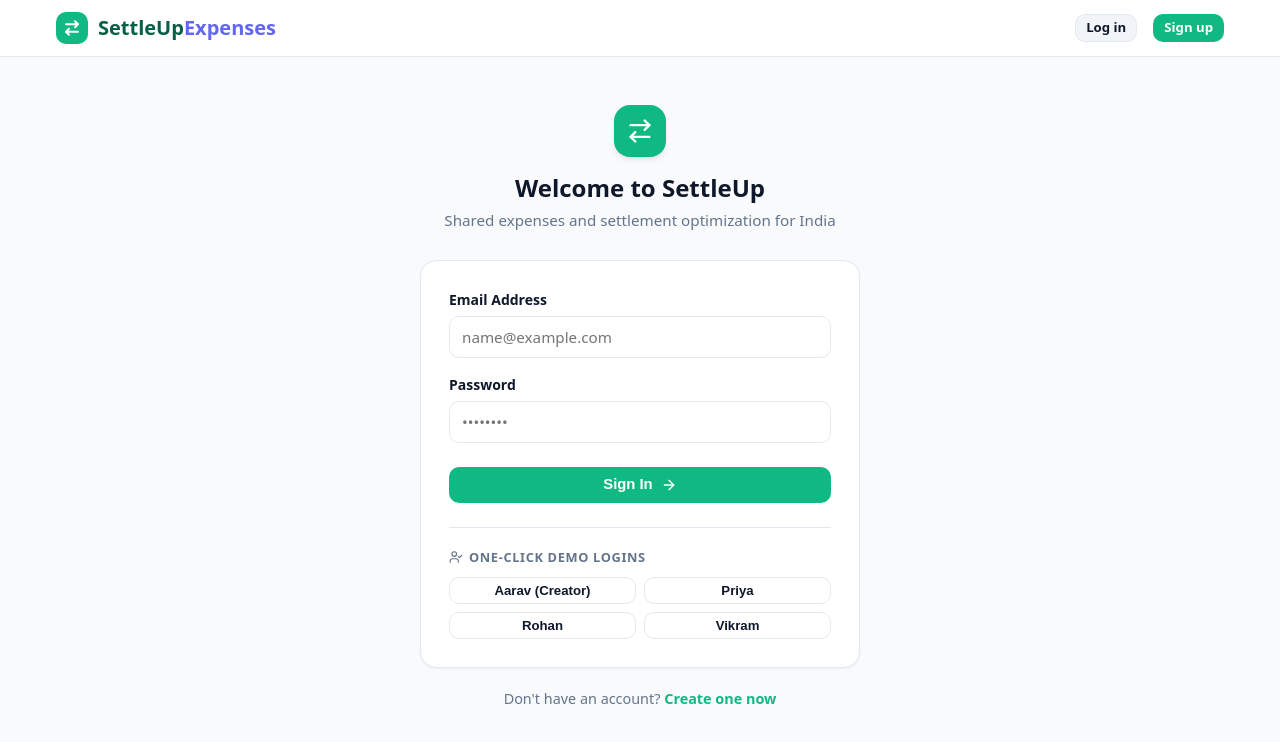
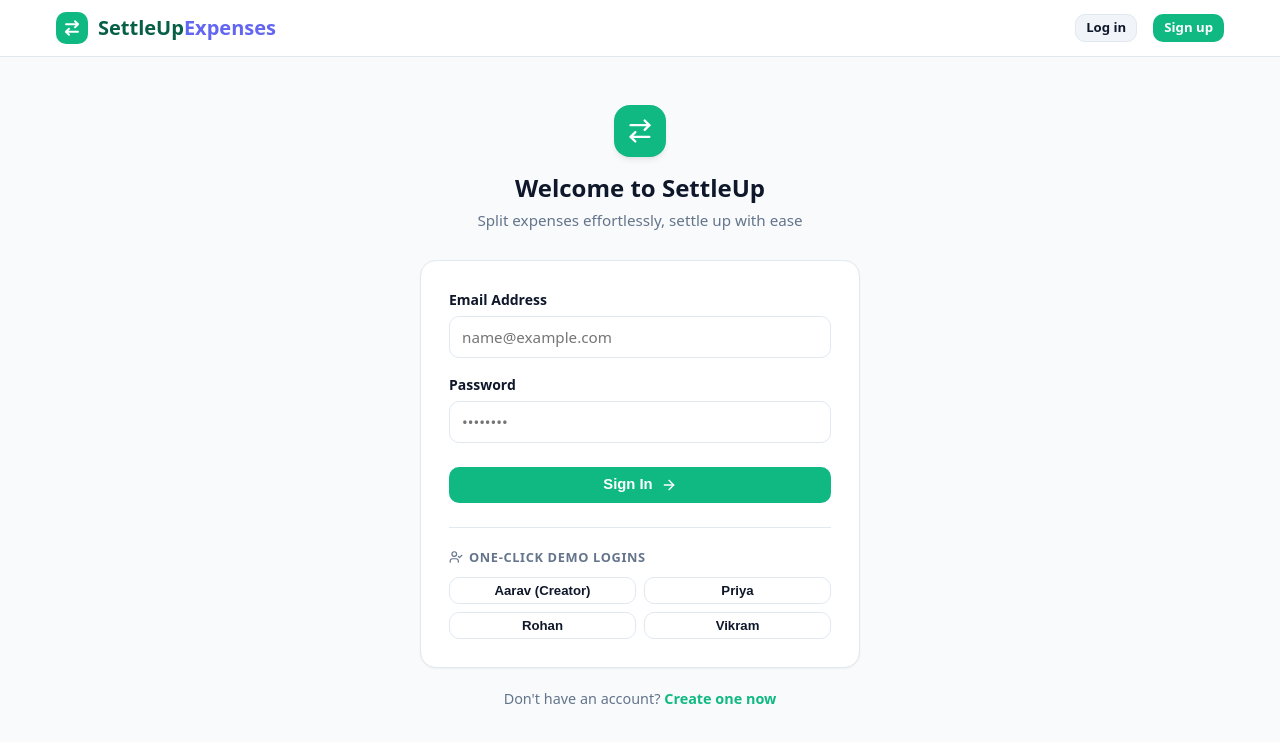
Before and after one commit to pratikshad31/SettleUpExpense, a React (Vite) app in the folder frontend/: page /login in a window 1280 px wide. Shown: the top 742 px of the page. Built offline with nearby package versions, Linux system fonts and the light colour scheme; no server answers.

Commit message:
style(login): update tagline to 'Split expenses effortlessly, settle up with ease'

```diff
--- a/frontend/src/pages/LoginPage.jsx
+++ b/frontend/src/pages/LoginPage.jsx
@@ -91,7 +91,7 @@ export default function LoginPage() {
           </div>
           <h2>Welcome to SettleUp</h2>
           <p style={{ color: 'var(--text-muted)', marginTop: 6, fontSize: '0.95rem' }}>
-            Shared expenses and settlement optimization for India
+            Split expenses effortlessly, settle up with ease
           </p>
         </div>
 
```
